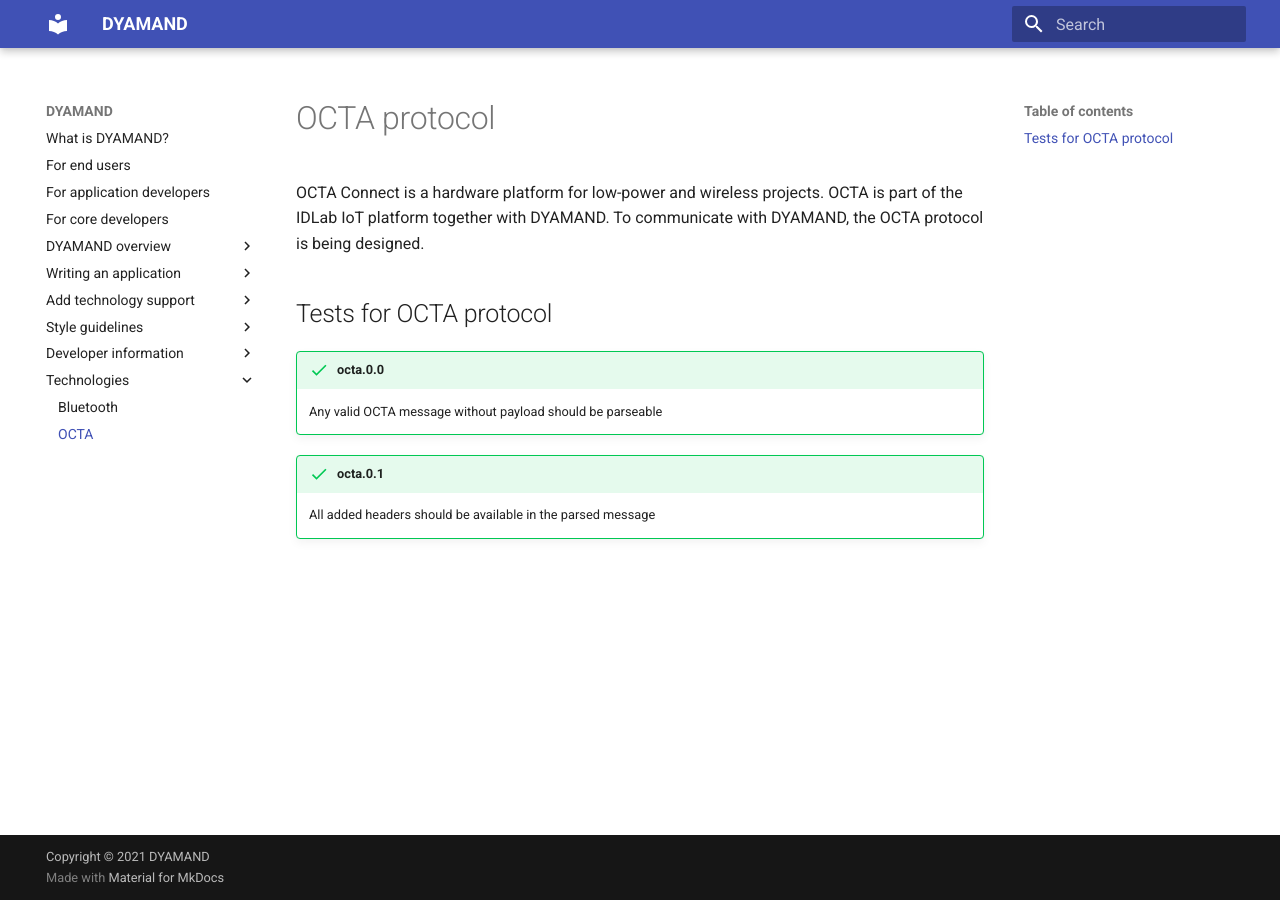
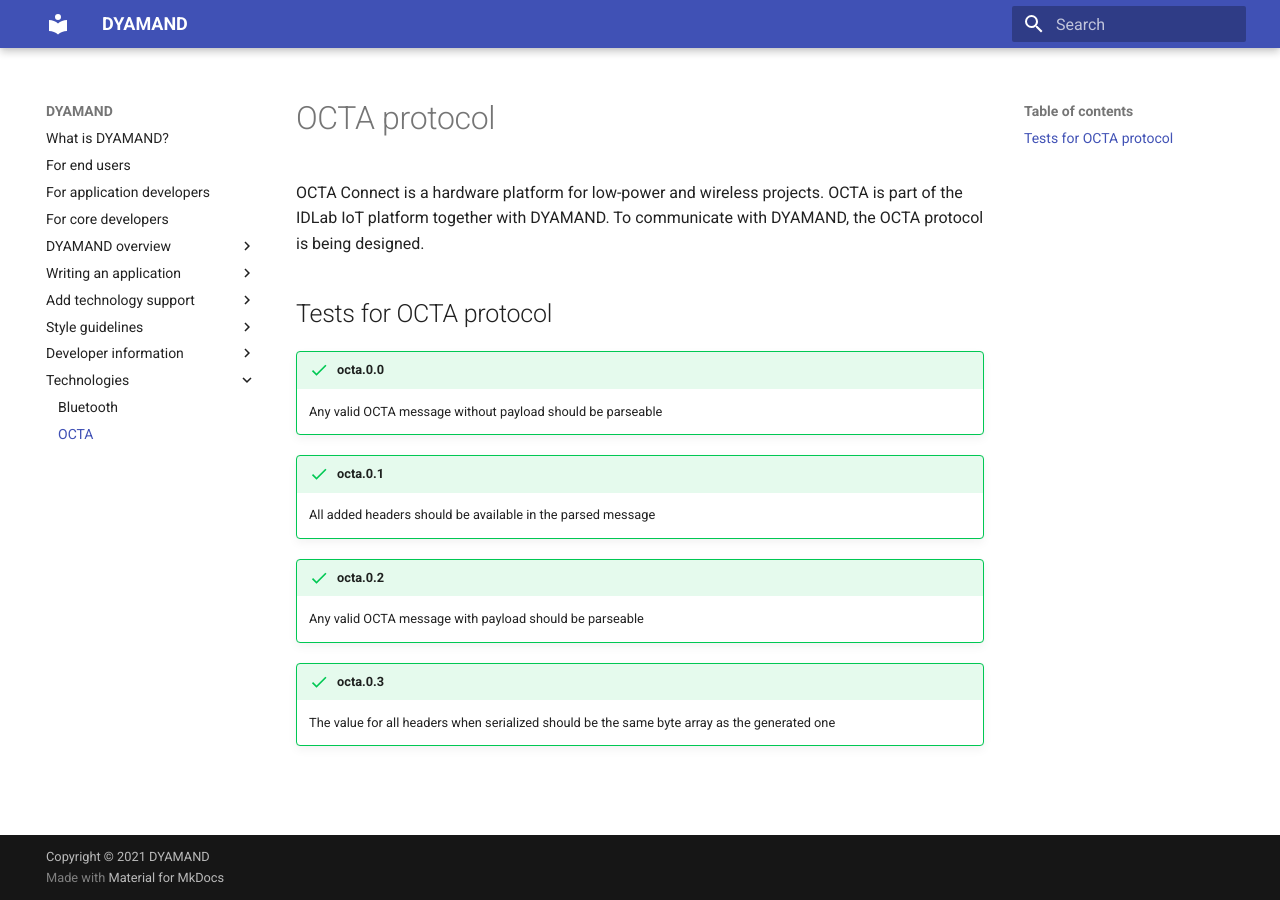
Before and after one commit to dyamand/dyamand.github.io, an MkDocs documentation site: the page built from docs/technologies/octa.md, in a window 1280 px wide. Built offline with MkDocs 1.6.1 and Material for MkDocs 9.7.7, drawn with Linux system fonts in a browser that asks for light colours.

Commit message:
Added octa.0.2-3

```diff
--- a/docs/technologies/octa.md
+++ b/docs/technologies/octa.md
@@ -8,3 +8,7 @@
      Any valid OCTA message without payload should be parseable
 !!! success "octa.0.1"
      All added headers should be available in the parsed message
+!!! success "octa.0.2"
+     Any valid OCTA message with payload should be parseable
+!!! success "octa.0.3"
+     The value for all headers when serialized should be the same byte array as the generated one
```
